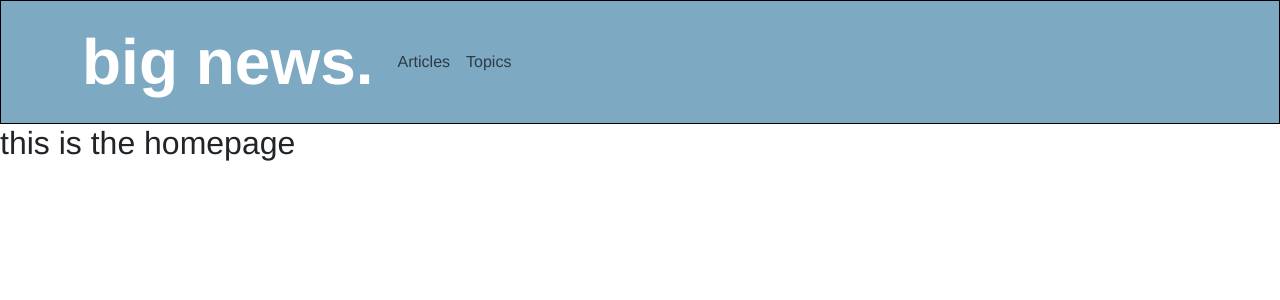
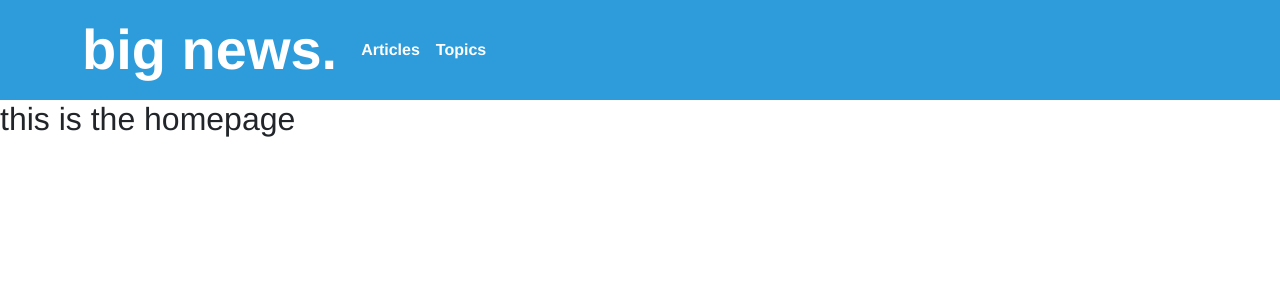
Before and after one commit to liampjh34/nc-news, a React (Vite) app: page / in a window 1280 px wide. Shown: the top 300 px of the page. Built offline with nearby package versions, Linux system fonts and the light colour scheme.

Commit message:
style header

```diff
--- a/src/App.css
+++ b/src/App.css
@@ -6,17 +6,6 @@
 
 #root {
   width: auto;
-}
-
-.header > h1 {
-  color: white;
-  font-size: 4rem;
-  font-weight: bold;
-}
-
-.header > ul > a {
-  color: white;
-  font-weight: bold;
 }
 
 h2 {
@@ -57,10 +46,6 @@ p {
 
 li {
   list-style-type: none;
-}
-
-.header {
-  background-color: #7DA9C2;
 }
 
 .comment {
@@ -107,11 +92,6 @@ li {
   font-weight: bold;
 }
 
-.nav-linked {
+#navbar-brand {
   font-weight: bold;
 }
-
-#header {
-  border: 1px solid black;
-  background-color: black;
-}
--- a/src/Components/Header.jsx
+++ b/src/Components/Header.jsx
@@ -7,11 +7,11 @@ export default function Header() {
     return <Navbar
         collapseOnSelect
         expand="lg"
-        className="bg-body-tertiary"
-        data-bs-theme='blue'
+        data-bs-theme="light"
+        bg="primary"
         id="header">
         <Container>
-            <Navbar.Brand href='/'>big news.</Navbar.Brand>
+            <Navbar.Brand id="navbar-brand" href='/'>big news.</Navbar.Brand>
             <Navbar.Toggle aria-controls='responsive-navbar-nav'/>
             <Navbar.Collapse id="responsive-navbar-nav">
                 <Nav className='me-auto'>
--- a/src/main.jsx
+++ b/src/main.jsx
@@ -1,7 +1,7 @@
 import React from 'react'
 import ReactDOM from 'react-dom/client'
 import App from './App.jsx'
-//import './index.css'
+import './index.css'
 import { BrowserRouter } from 'react-router-dom'
 
 ReactDOM.createRoot(document.getElementById('root')).render(
--- a/src/scss/Custom.scss
+++ b/src/scss/Custom.scss
@@ -1,11 +1,18 @@
+$primary: #2E9CDB;
+$secondary: #77C9C8;
+$dark: #241B25;
+$light: white;
+$success: #89D8A5;
+$info: #F9F2C9;
+$warning: #E68565;
+$danger: #CC3A51;
+
+$navbar-light-color: white;
+$navbar-light-brand-color: white;
+$navbar-brand-font-size: 3.5rem;
+
+$nav-link-font-weight: bold;
+
+$border-width: 2px;
+
 @import "../../node_modules/bootstrap/scss/bootstrap.scss";
-
-.bg-body-tertiary {
-    background-color: #7DA9C2 !important;
-}
-
-.navbar-brand {
-    color: white;
-    font-weight: bolder;
-    font-size: 4rem;
-}
```
